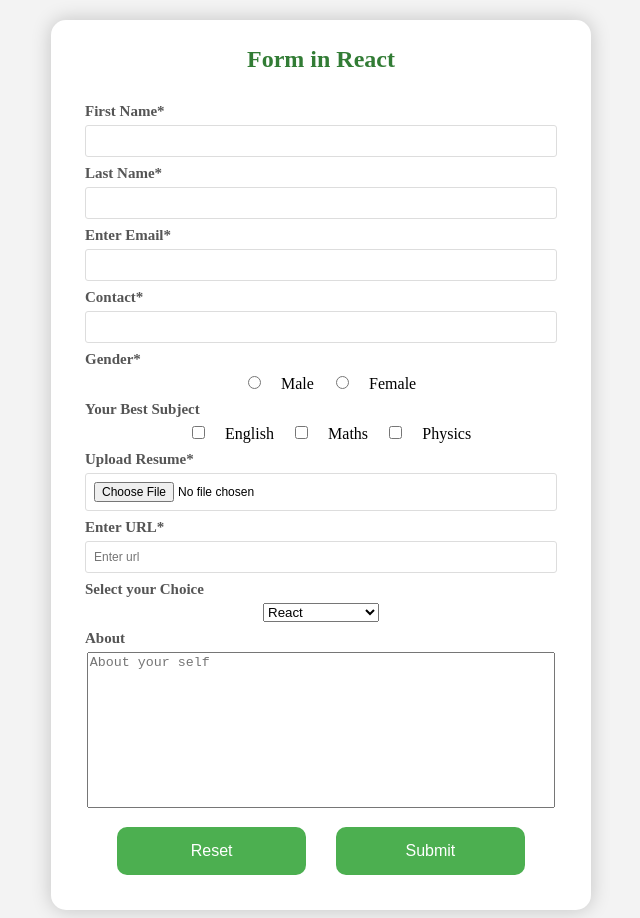
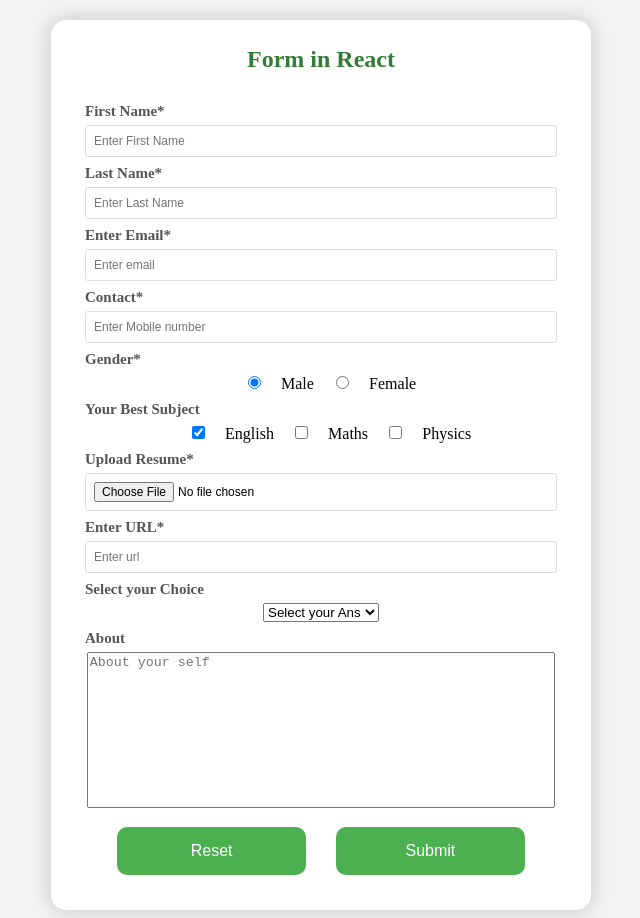
Before and after one commit to chadiboudaher/react, a React (Vite) app: page / in a window 1280 px wide. Shown: the whole page, without its empty margins (319-959 px from the left). Built offline with nearby package versions, Linux system fonts and the light colour scheme.

Commit message:
React form project : Code the logic for the form in react

```diff
--- a/src/projects/my-react-form/ReactForm.jsx
+++ b/src/projects/my-react-form/ReactForm.jsx
@@ -1,32 +1,151 @@
 import "./ReactForm.css";
-// import { React, useState } from "react";
+import React, { useState } from "react";
 
 function ReactForm() {
+  const [firstName, setFirstName] = useState("");
+  const [lastName, setLastName] = useState("");
+  const [email, setEmail] = useState("");
+  const [contact, setContact] = useState("");
+  const [gender, setGender] = useState("male");
+  const [subjects, setSubjects] = useState({
+    english: true,
+    maths: false,
+    physics: false,
+  });
+  const [resume, setResume] = useState("");
+  const [url, setUrl] = useState("");
+  const [selectedOption, setSelectedOption] = useState("");
+  const [about, setAbout] = useState("");
+
+  const handleSubmit = (e) => {
+    e.preventDefault();
+    console.log(
+      firstName,
+      lastName,
+      email,
+      contact,
+      gender,
+      selectedOption,
+      subjects,
+      resume,
+      url,
+      about,
+    );
+  };
+
+  const handleSubjectChange = (sub) => {
+    setSubjects((prev) => ({
+      ...prev,
+      [sub]: !prev[sub],
+    }));
+  };
+
+  const handleReset = () => {
+    // Reset all state variables here
+    setFirstName("");
+    setLastName("");
+    setEmail("");
+    setContact("");
+    setGender("male");
+    setSubjects({
+      english: true,
+      maths: false,
+      physics: false,
+    });
+    setResume("");
+    setUrl("");
+    setSelectedOption("");
+    setAbout("");
+  };
   return (
     <>
       <div className="app">
         <h1>Form in React</h1>
         <fieldset>
-          <form action="" method="get">
+          <form onSubmit={handleSubmit}>
             <label htmlFor="firstname">First Name*</label>
-            <input type="text" name="firstname" id="firstname" />
+            <input
+              type="text"
+              name="firstname"
+              id="firstname"
+              value={firstName}
+              onChange={(e) => setFirstName(e.target.value)}
+              placeholder="Enter First Name"
+              required
+            />
             <label htmlFor="lastname">Last Name*</label>
-            <input type="text" name="lastname" id="lastname" />
-            <label for="email">Enter Email* </label>
-            <input type="email" name="email" id="email" />
-            <label for="tel">Contact*</label>
-            <input type="tel" name="contact" id="contact" />
+            <input
+              type="text"
+              name="lastname"
+              id="lastname"
+              value={lastName}
+              onChange={(e) => setLastName(e.target.value)}
+              placeholder="Enter Last Name"
+              required
+            />
+            <label htmlFor="email">Enter Email* </label>
+            <input
+              type="email"
+              name="email"
+              id="email"
+              value={email}
+              onChange={(e) => setEmail(e.target.value)}
+              placeholder="Enter email"
+              required
+            />
+            <label htmlFor="tel">Contact*</label>
+            <input
+              type="tel"
+              name="contact"
+              id="contact"
+              value={contact}
+              onChange={(e) => setContact(e.target.value)}
+              placeholder="Enter Mobile number"
+              required
+            />
             <label htmlFor="gender">Gender*</label>
-            <input type="radio" name="gender" id="male" value="male" />
+            <input
+              type="radio"
+              name="gender"
+              id="male"
+              value="male"
+              checked={gender === "male"}
+              onChange={(e) => setGender(e.target.value)}
+            />
             Male
-            <input type="radio" name="gender" id="female" value="female" />
+            <input
+              type="radio"
+              name="gender"
+              id="female"
+              value="female"
+              checked={gender === "female"}
+              onChange={(e) => setGender(e.target.value)}
+            />
             Female
             <label htmlFor="lang">Your Best Subject</label>
-            <input type="checkbox" name="lang" id="english" />
+            <input
+              type="checkbox"
+              name="lang"
+              id="english"
+              checked={subjects.english === true}
+              onChange={(e) => handleSubjectChange("english")}
+            />
             English
-            <input type="checkbox" name="lang" id="maths" />
+            <input
+              type="checkbox"
+              name="lang"
+              id="maths"
+              checked={subjects.maths === true}
+              onChange={(e) => handleSubjectChange("maths")}
+            />
             Maths
-            <input type="checkbox" name="lang" id="physics" />
+            <input
+              type="checkbox"
+              name="lang"
+              id="physics"
+              checked={subjects.physics === true}
+              onChange={(e) => handleSubjectChange("physics")}
+            />
             Physics
             <label htmlFor="file">Upload Resume*</label>
             <input
@@ -34,14 +153,33 @@ function ReactForm() {
               name="file"
               id="file"
               placeholder="Enter Upload File"
+              onChange={(e) => setResume(e.target.files[0])}
+              required
             />
             <label htmlFor="url">Enter URL*</label>
-            <input type="url" name="url" id="url" placeholder="Enter url" />
+            <input
+              type="url"
+              name="url"
+              id="url"
+              onChange={(e) => setUrl(e.target.value)}
+              placeholder="Enter url"
+              required
+            />
             <label>Select your Choice</label>
-            <select name="select" id="select">
+            <select
+              name="select"
+              id="select"
+              value={selectedOption}
+              onChange={(e) => setSelectedOption(e.target.value)}
+            >
               <option value="" disabled>
                 Select your Ans
               </option>
+              <optgroup label="Beginers">
+                <option value="1">HTML</option>
+                <option value="2">CSS</option>
+                <option value="3">JavaScript</option>
+              </optgroup>
               <optgroup label="advance">
                 <option value="4">React</option>
                 <option value="5">Node</option>
@@ -55,9 +193,12 @@ function ReactForm() {
               id="about"
               cols="30"
               rows="10"
+              value={about}
+              onChange={(e) => setAbout(e.target.value)}
               placeholder="About your self"
+              required
             ></textarea>
-            <button type="reset" value="reset">
+            <button type="reset" value="reset" onClick={() => handleReset()}>
               Reset
             </button>
             <button type="submit" value="submit">
```
